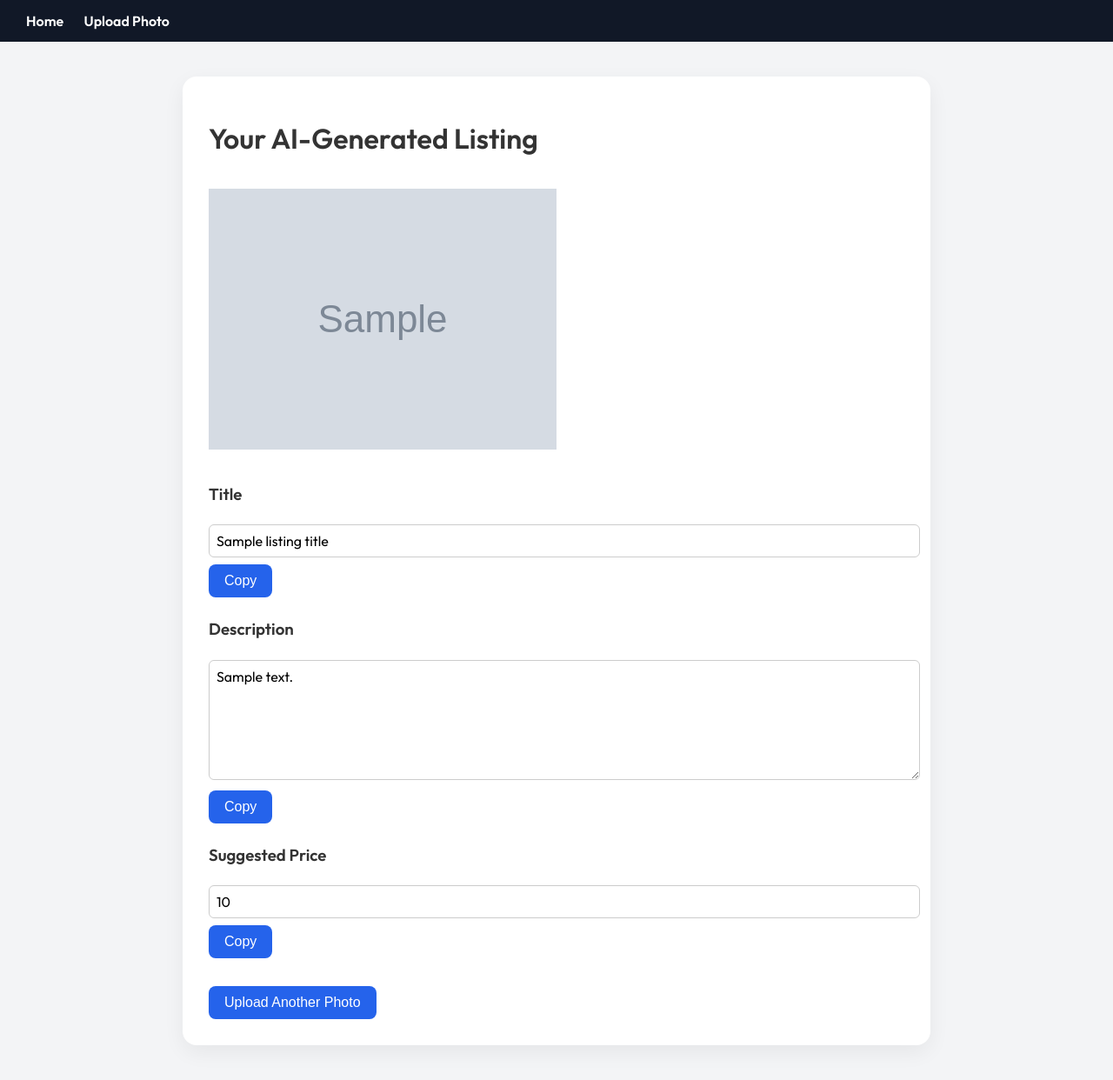
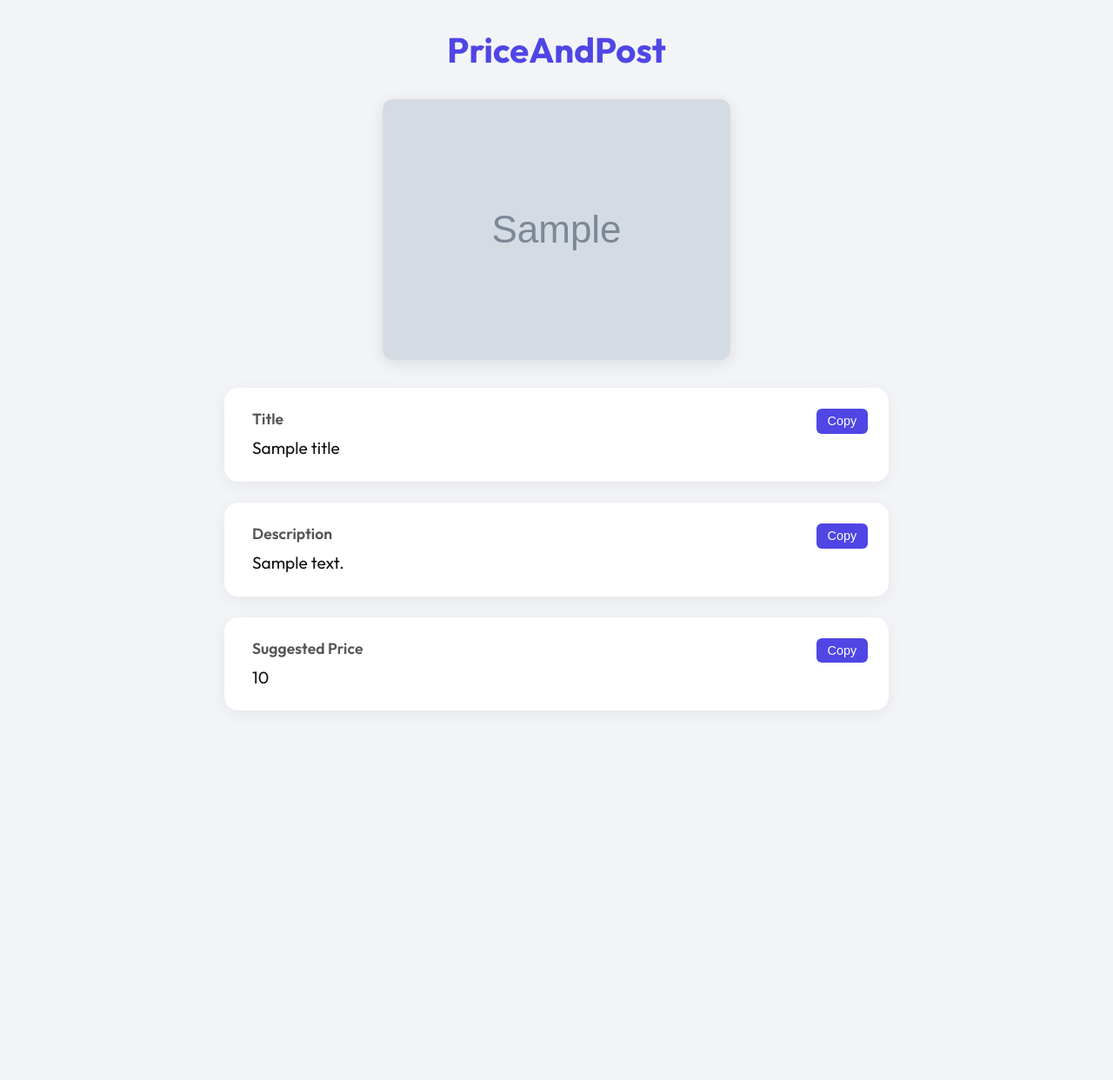
Before and after one commit to CODEREaDer24/autolist, a Flask app: template templates/result.html in a window 1280 px wide. Shown: the whole page at 87% size. After the commit the page ends 787 px from the top, so only its background shows below. Run offline with Flask 3, Linux system fonts and the light colour scheme; the template is opened without the code that fills it: most values are stand-ins (such as "Sample title", 1, 10 or a date in 2020); grey boxes marked "Sample" are stand-in pictures.

Commit message:
Update result.html

```diff
--- a/templates/result.html
+++ b/templates/result.html
@@ -1,40 +1,113 @@
-{% extends "base.html" %}
-{% block title %}Generated Listing{% endblock %}
+<!DOCTYPE html>
+<html lang="en">
+<head>
+  <meta charset="UTF-8" />
+  <meta name="viewport" content="width=device-width, initial-scale=1" />
+  <title>PriceAndPost – Results</title>
+  <link href="https://fonts.googleapis.com/css2?family=Outfit:wght@400;600;700&display=swap" rel="stylesheet">
+  <style>
+    body {
+      margin: 0;
+      padding: 2rem;
+      font-family: 'Outfit', sans-serif;
+      background: #f3f4f7;
+      color: #111;
+      display: flex;
+      flex-direction: column;
+      align-items: center;
+    }
 
-{% block content %}
-<h1>Your AI-Generated Listing</h1>
-<img src="{{ image_url }}" alt="Uploaded image">
-<h3>Title</h3>
-<div class="copy-block">
-  <input id="title" type="text" value="{{ listing_title }}" readonly>
-  <button onclick="copyToClipboard('title')">Copy</button>
+    .branding {
+      font-size: 2.5rem;
+      font-weight: 700;
+      color: #4f46e5;
+      margin-bottom: 2rem;
+    }
+
+    .preview-img {
+      width: 100%;
+      max-width: 400px;
+      height: auto;
+      border-radius: 12px;
+      box-shadow: 0 4px 18px rgba(0, 0, 0, 0.1);
+      margin-bottom: 2rem;
+    }
+
+    .output-section {
+      background: white;
+      width: 100%;
+      max-width: 700px;
+      padding: 1.5rem 2rem;
+      border-radius: 16px;
+      box-shadow: 0 4px 18px rgba(0, 0, 0, 0.06);
+      margin-bottom: 1.5rem;
+      position: relative;
+    }
+
+    .output-label {
+      font-weight: 600;
+      font-size: 1.1rem;
+      margin-bottom: 0.5rem;
+      color: #555;
+    }
+
+    .output-content {
+      font-size: 1.2rem;
+      line-height: 1.5;
+    }
+
+    .copy-btn {
+      position: absolute;
+      top: 1.5rem;
+      right: 1.5rem;
+      background: #4f46e5;
+      color: white;
+      border: none;
+      padding: 0.4rem 0.8rem;
+      border-radius: 6px;
+      font-size: 0.9rem;
+      cursor: pointer;
+      transition: background 0.2s ease;
+    }
+
+    .copy-btn:hover {
+      background: #3730a3;
+    }
+  </style>
+</head>
+<body>
+
+  <div class="branding">PriceAndPost</div>
+
+  {% if image_url %}
+    <img class="preview-img" src="{{ image_url }}" alt="Uploaded Item" />
+  {% endif %}
+
+  <div class="output-section">
+    <div class="output-label">Title</div>
+    <div class="output-content" id="title">{{ title }}</div>
+    <button class="copy-btn" onclick="copyToClipboard('title')">Copy</button>
   </div>
-<h3>Description</h3>
-<div class="copy-block">
-  <textarea id="desc" readonly rows="6">{{ listing_description }}</textarea>
-  <button onclick="copyToClipboard('desc')">Copy</button>
+
+  <div class="output-section">
+    <div class="output-label">Description</div>
+    <div class="output-content" id="description">{{ description }}</div>
+    <button class="copy-btn" onclick="copyToClipboard('description')">Copy</button>
   </div>
-<h3>Suggested Price</h3>
-<div class="copy-block">
-  <input id="price" type="text" value="{{ listing_price }}" readonly>
-  <button onclick="copyToClipboard('price')">Copy</button>
+
+  <div class="output-section">
+    <div class="output-label">Suggested Price</div>
+    <div class="output-content" id="price">{{ price }}</div>
+    <button class="copy-btn" onclick="copyToClipboard('price')">Copy</button>
   </div>
-<a href="{{ url_for('upload') }}"><button>Upload Another Photo</button></a>
 
   <script>
     function copyToClipboard(id) {
-  const el = document.getElementById(id);
-  if (el.select) {
-    el.select();
-  } else {
-    const range = document.createRange();
-    range.selectNode(el);
-    window.getSelection().removeAllRanges();
-    window.getSelection().addRange(range);
-  }
-  navigator.clipboard.writeText(el.value || el.innerText)
-    .then(() => alert('Copied!'))
-    .catch(() => alert('Failed to copy.'));
+      const text = document.getElementById(id).innerText;
+      navigator.clipboard.writeText(text).then(() => {
+        alert("Copied!");
+      });
     }
   </script>
-{% endblock %}
+</body>
+</html>
```
Lines whose indentation alone changed are shown as unchanged.
